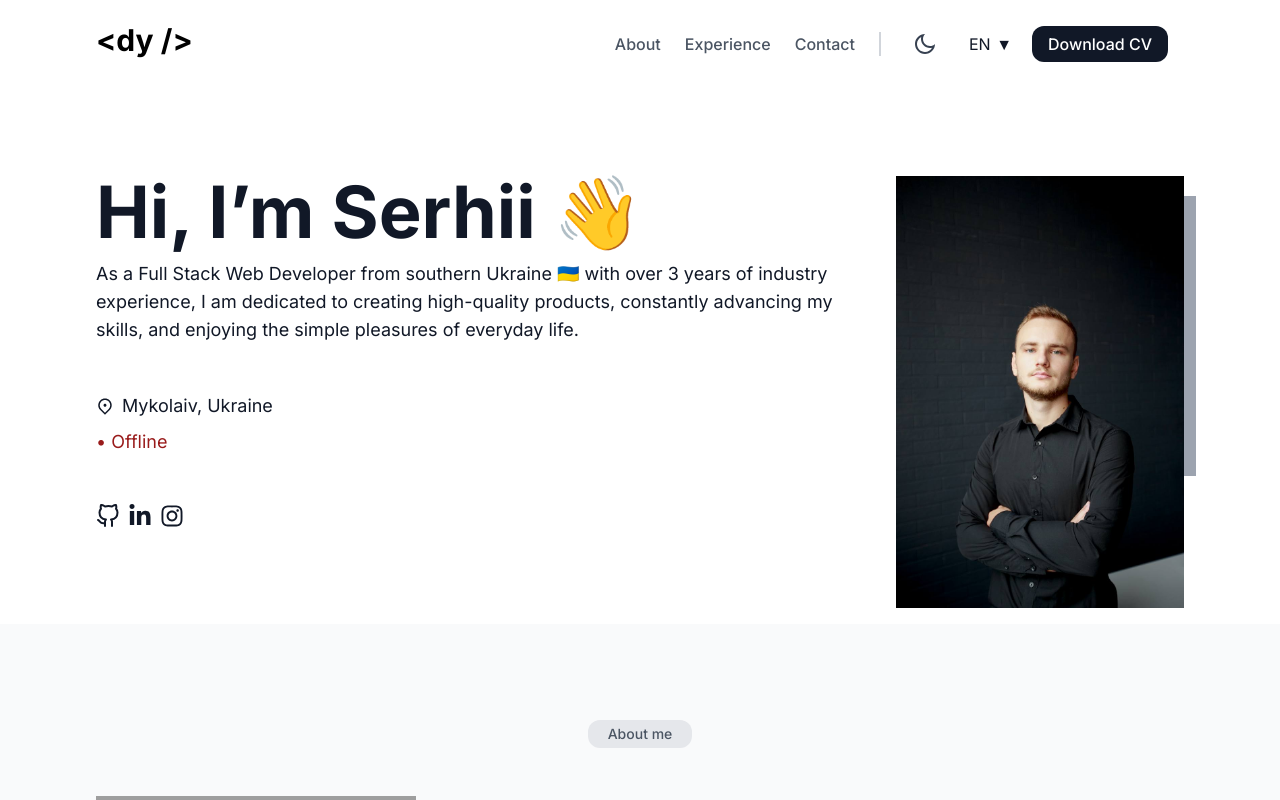
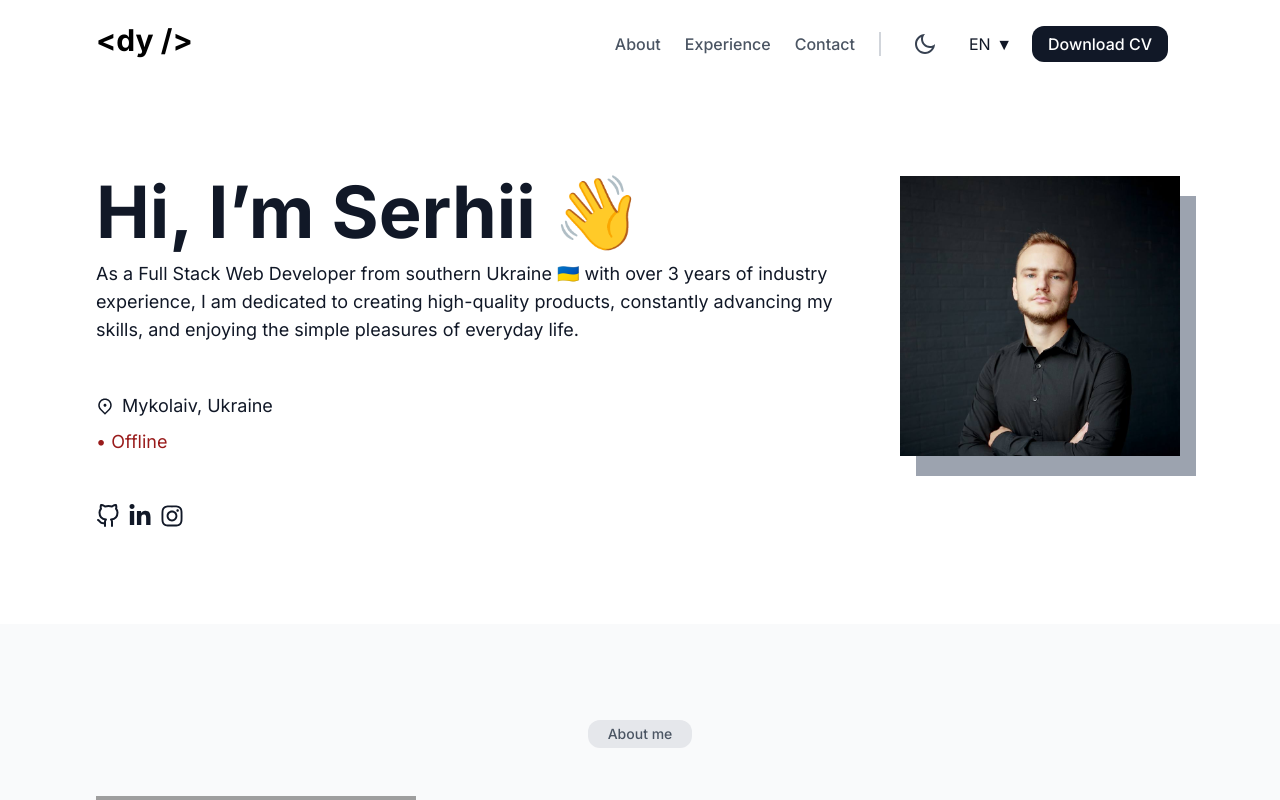
Before and after one commit to dychkos/dychkos-portfolio, a Next.js app: page /en in a window 1280 px wide. Shown: the top 800 px of the page. Built offline with nearby package versions, Linux system fonts and the light colour scheme; grey boxes are pictures that could not be loaded; what tailwind-hamburgers would draw is missing.

Commit message:
fixed image container

```diff
--- a/components/index/Preview.tsx
+++ b/components/index/Preview.tsx
@@ -56,14 +56,14 @@ const Preview: React.FC<PreviewProps> = ({ className }) => {
       </div>
       <div className="flex justify-center md:justify-start">
         <div className="w-72 h-80 relative">
-          <div className="z-0 absolute bg-gray-400 top-5 left-5" style={{ width: 280, height: 280 }}></div>
+          <div className="z-0 absolute bg-gray-400 top-5 left-5 w-[280px] h-[280px]"></div>
 
           <Image
             src="/images/me.jpg"
             alt="Me"
             width={500}
             height={500}
-            className="relative mx-auto"
+            className="relative mx-auto w-[280px] h-[280px] object-cover"
             style={{ zIndex: "1" }}
           />
         </div>
```
